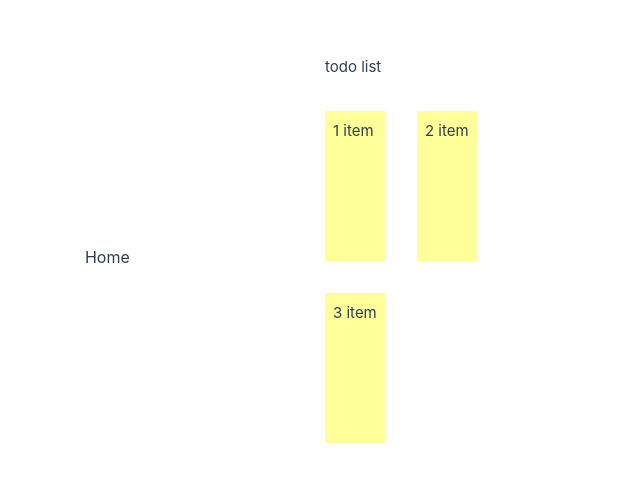
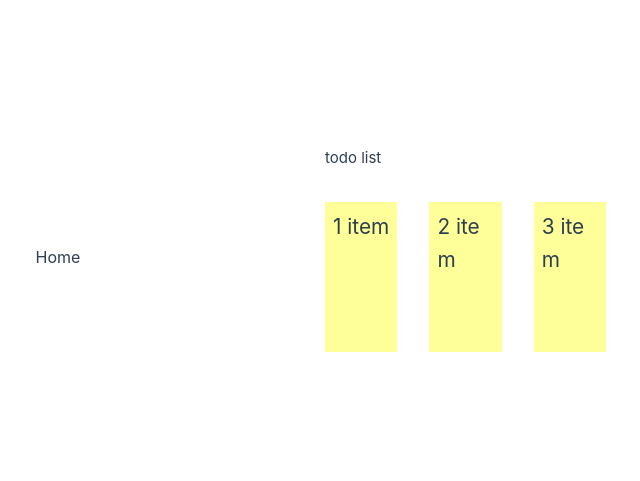
Before and after one commit to kristijan-pajtasev/vue-todo, a Vue app: page / in a window 1280 px wide. Shown: the part 151-632 px from the top of the page, without its empty margins (315-955 px from the left). Built offline with nearby package versions, Linux system fonts and the light colour scheme.

Commit message:
multiline text overflow

```diff
--- a/src/components/ToDoList.vue
+++ b/src/components/ToDoList.vue
@@ -42,7 +42,7 @@
 }
 
 .ToDoList__itemContainer {
-  max-width: calc(50% - 16px);
+  max-width: 25%;
   min-width: 25%;
   height: 150px;
 }
@@ -52,5 +52,18 @@
   height: 100%;
   padding: 8px;
   cursor: pointer;
+  font-size: 1.3rem;
+  width: 100%;
+  overflow: hidden;
+  word-break: break-all;
+  text-overflow: ellipsis;
+  display: -webkit-box;
+  -webkit-line-clamp: 4;
+  -webkit-box-orient: vertical;
+}
+
+.ToDoList__item:hover {
+  background: #FFFF55;
+  cursor: pointer;
 }
 </style>
```
